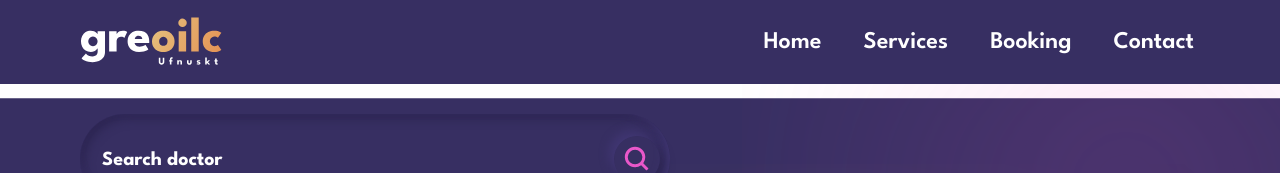
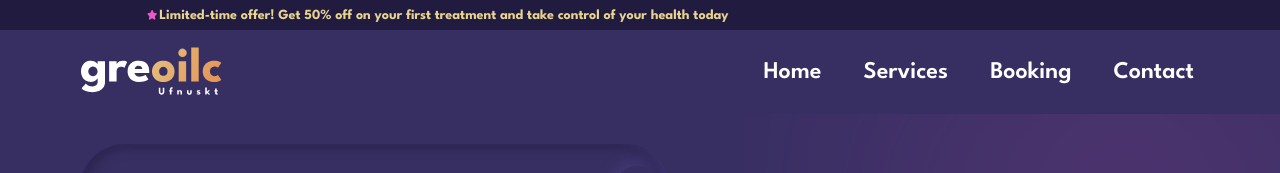
Before and after one commit to 8rachana/comingsoon, a React (Create React App) app: page / in a window 1280 px wide. Shown: the top 173 px of the page. Built offline with nearby package versions, Linux system fonts and the light colour scheme.

Commit message:
graph and advertise

```diff
--- a/package.json
+++ b/package.json
@@ -7,11 +7,15 @@
     "@testing-library/jest-dom": "^5.17.0",
     "@testing-library/react": "^13.4.0",
     "@testing-library/user-event": "^13.5.0",
+    "autoprefixer": "^10.4.17",
+    "postcss": "^8.4.35",
     "react": "^18.2.0",
     "react-dom": "^18.2.0",
     "react-icons": "^5.0.1",
+    "react-lazy-load-image-component": "^1.6.0",
     "react-scripts": "5.0.1",
     "recharts": "^2.12.0",
+    "tailwindcss": "^3.4.1",
     "web-vitals": "^2.1.4"
   },
   "scripts": {
--- a/src/App.css
+++ b/src/App.css
@@ -1,3 +1,6 @@
+@tailwind base;
+@tailwind components;
+@tailwind utilities;
 .App {
   text-align: center;
 }
--- a/src/App.js
+++ b/src/App.js
@@ -4,9 +4,11 @@ import Header from "./views/header/Header";
 import Footer from "./views/footer/Footer";
 import Content from "./views/content/Content";
 import Booking from "./views/bookingform/Booking";
+import TopAdvertisement from "./components/TopAdvertisement";
 function App() {
   return (
     <div className="App">
+      <TopAdvertisement />
       <Header />
       <Content />
       <Booking />
--- /dev/null
+++ b/src/components/TopAdvertisement.js
@@ -0,0 +1,23 @@
+import React from "react";
+import pinkStar from "../../src/assets/pinkstar.svg";
+import { LazyLoadImage } from "react-lazy-load-image-component";
+import "react-lazy-load-image-component/src/effects/blur.css"; // Optional, for blur-up effect
+import "../views/TopAdvertisement.css";
+export default function TopAdvertisement() {
+  return (
+    <div className="advertisement-container">
+      <div className="advertisement-content">
+        <LazyLoadImage
+          src={pinkStar}
+          alt="My Image"
+          className="star-image"
+          // effect="blur" // Optional, for blur-up effect
+        />
+        <p className="advertisement-text">
+          Limited-time offer! <span className="text-white">Get 50% off</span> on
+          your first treatment and take control of your health today
+        </p>
+      </div>
+    </div>
+  );
+}
--- a/src/components/statsChart.js
+++ b/src/components/statsChart.js
@@ -8,6 +8,7 @@ import {
   ResponsiveContainer,
   Bar,
 } from "recharts";
+// import "@fontsource/league-spartan";
 
 const data = [
   { name: "A", value: 40, color: "#E6AD6D" },
--- a/src/index.css
+++ b/src/index.css
@@ -1,3 +1,8 @@
+
+@tailwind base;
+@tailwind components;
+@tailwind utilities;
+
 body {
   margin: 0;
   /* font-family: -apple-system, BlinkMacSystemFont, 'Segoe UI', 'Roboto', 'Oxygen',
--- /dev/null
+++ b/src/views/TopAdvertisement.css
@@ -0,0 +1,40 @@
+.advertisement-container {
+  height: 30px;
+  background-color: #201b3f;
+  display: flex;
+  overflow: hidden;
+  width: 100%;
+  align-items: center;
+}
+
+.advertisement-content {
+  display: flex;
+  align-items: center;
+  animation: marquee 15s linear infinite;
+}
+
+.star-image {
+  width: 10px;
+  height: 10px;
+}
+
+.advertisement-text {
+  font-size: 14px;
+  color: #e8d48f;
+  font-weight: bold;
+  margin-left: 2px;
+  white-space: nowrap;
+}
+
+.highlight-text {
+  color: white;
+}
+
+@keyframes marquee {
+  0% {
+    transform: translateX(100%);
+  }
+  100% {
+    transform: translateX(-100%);
+  }
+}
--- a/src/views/content/Content.js
+++ b/src/views/content/Content.js
@@ -59,8 +59,8 @@ const Content = () => {
             </div>
 
             <div className="graphdiv">
-              <img src={graphs} alt="graphs" className="cnt-graphs" />
-              {/* <statsChart */}
+              {/* <img src={graphs} alt="graphs" className="cnt-graphs" /> */}
+              <Statchart />
             </div>
           </div>
         </div>
@@ -117,7 +117,8 @@ const Content = () => {
               </div>
             </div>
             <div className="graphdiv-res">
-              <img src={graphs} alt="graphs" className="cnt-graphs-res" />
+              {/* <img src={graphs} alt="graphs" className="cnt-graphs-res" /> */}
+              <Statchart />
             </div>
           </div>
         </div>
```
Also changed, not shown: src/tailwind.config.js (added, +28 -0 lines), src/assets/pinkstar.svg (added), 1 other file (tests, documents, lock files or other folders).
